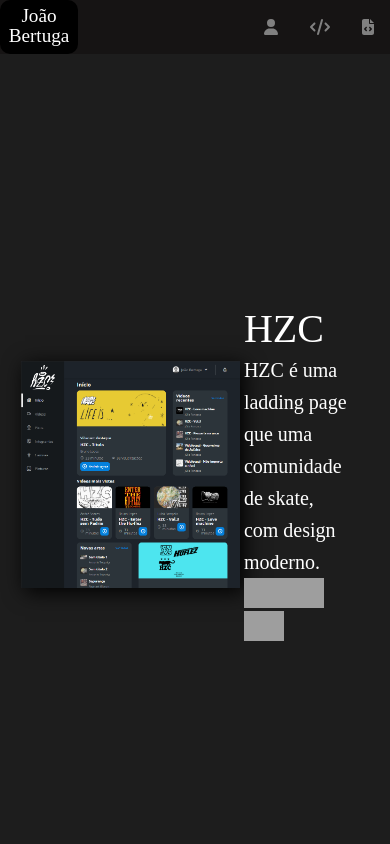
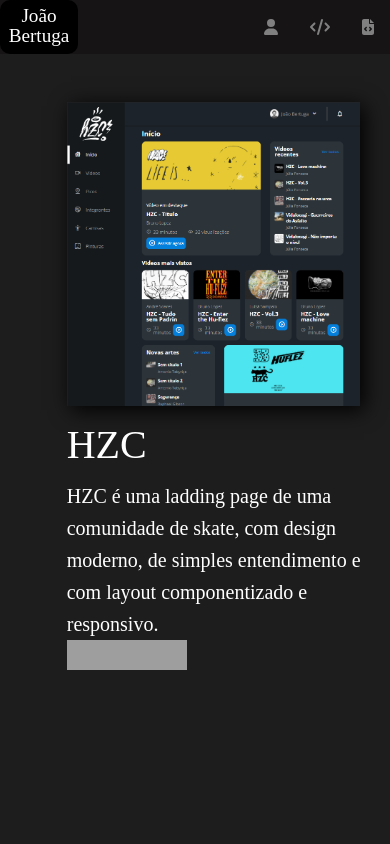
Before and after one commit to MozkitoKiller/Portfolio, a React (Create React App) app: page /projects in a window 390 px wide. Shown: the top 844 px of the page. Built offline with nearby package versions, Linux system fonts and the light colour scheme; grey boxes are pictures that could not be loaded; a web font is replaced by a local one.

Commit message:
ajustando projetos para responsividade em disp moveis

```diff
--- a/src/components/Projects/Project.module.css
+++ b/src/components/Projects/Project.module.css
@@ -85,3 +85,48 @@
         box-shadow: 4px 4px 20px 0px black;
     }
 }
+@media (max-width: 768px) {
+    .reactjs {
+        position: fixed;
+
+        max-width: 100%;
+
+        overflow: hidden;
+
+        width: 20%;
+
+        right: 0rem;
+        top: -6rem;
+    }
+    .projects {
+
+        display: inline-block;
+
+        height: 100vh;
+
+        width: 80%;
+
+        padding-left: 3rem;
+        padding-top: 3rem;
+
+    }
+
+    .descricao {
+        width: 100%;
+
+        padding-top: 1rem;
+        padding-left: 6%;
+        color: white;
+
+
+        z-index: 3;
+    }
+
+
+}
+
+@media (max-width: 425px) {
+    .reactjs {
+        display: none;
+    }
+}
--- a/src/components/Projects/Projects.jsx
+++ b/src/components/Projects/Projects.jsx
@@ -25,7 +25,7 @@
                 <div className={style.descricao}>
                     <h2>HZC</h2>
                     <p>
-                        HZC é uma ladding page que uma comunidade de skate, com design moderno.
+                        HZC é uma ladding page de uma comunidade de skate, com design moderno, de simples entendimento e com layout componentizado e responsivo.
                     </p>
                     <div>
                         <img align="center" alt="Rafa-HTML" height="30" width="40" src="https://raw.githubusercontent.com/devicons/devicon/master/icons/html5/html5-original.svg" />
@@ -44,7 +44,7 @@
                 <div className={style.descricao}>
                     <h2>Casa Verde</h2>
                     <p>
-                        Casa Verde é um site desenvolvido para floricultura, também com design simples e moderno, intuitivo e de fácil compreensão.
+                        Casa Verde é um site desenvolvido para floricultura, também com design simples e moderno, intuitivo e de fácil compreensão além de ser responsivo aos diferentes tamanhos de dispositivos.
                     </p>
                     <div>
                         <img align="center" alt="Rafa-HTML" height="30" width="40" src="https://raw.githubusercontent.com/devicons/devicon/master/icons/html5/html5-original.svg" />
@@ -63,9 +63,10 @@
                 <div className={style.descricao}>
                     <h2>Alura Geek</h2>
                     <p>
-                       Alura Geek é um site de E-Commerce, para esse projeto foi desenvolvido um DataBase em Json para os produtos e consumido usando a biblioteca Axios junto ao ReactJs.
+                        Alura Geek é um site de E-Commerce, para esse projeto foi desenvolvido um DataBase em Json para os produtos e consumido usando a biblioteca Axios junto ao ReactJs.
                     </p>
                     <div>
+                        <img align="center" alt="Rafa-HTML" height="30" width="40" src="https://cdn.jsdelivr.net/gh/devicons/devicon/icons/react/react-original.svg" />
                         <img align="center" alt="Rafa-HTML" height="30" width="40" src="https://raw.githubusercontent.com/devicons/devicon/master/icons/html5/html5-original.svg" />
                         <img align="center" alt="Rafa-CSS" height="30" width="40" src="https://raw.githubusercontent.com/devicons/devicon/master/icons/css3/css3-original.svg" />
                         <img align="center" alt="Rafa-Js" height="30" width="40" src="https://raw.githubusercontent.com/devicons/devicon/master/icons/javascript/javascript-plain.svg" />
```
